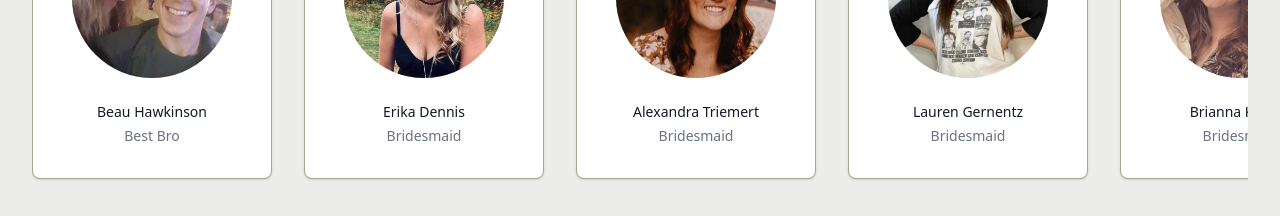
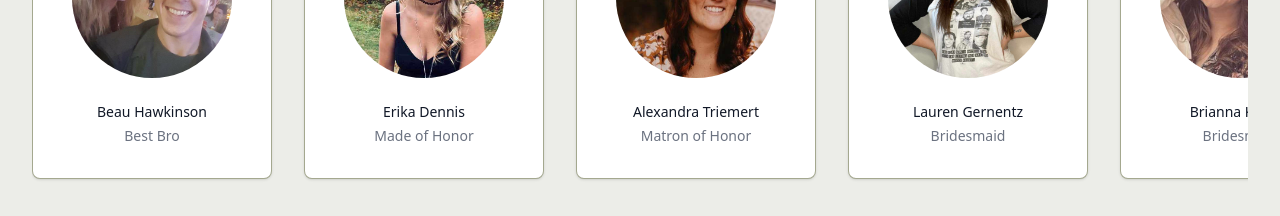
Before and after one commit to Twonarly1/clay-wedding, a Next.js app: page /wedding-party in a window 1280 px wide. Shown: the part 840-1056 px from the top of the page. Built offline with nearby package versions, Linux system fonts and the light colour scheme.

Commit message:
wedding party

```diff
--- a/app/wedding-party/page.tsx
+++ b/app/wedding-party/page.tsx
@@ -10,8 +10,8 @@ import { Slideshow } from "../../core/slideshow"
 
 const dejahsParty: Person[] = [
     { name: "Beau Hawkinson", role: "Best Bro", imageUrl: "/party/beau.jpg" },
-    { name: "Erika Dennis", role: "Bridesmaid", imageUrl: "/party/erika1.jpg" },
-    { name: "Alexandra Triemert", role: "Bridesmaid", imageUrl: "/party/alex.jpg" },
+    { name: "Erika Dennis", role: "Made of Honor", imageUrl: "/party/erika1.jpg" },
+    { name: "Alexandra Triemert", role: "Matron of Honor", imageUrl: "/party/alex.jpg" },
     { name: "Lauren Gernentz", role: "Bridesmaid", imageUrl: "/party/lauren.jpg" },
     { name: "Brianna Karnes", role: "Bridesmaid", imageUrl: "/party/bri-karnes.jpg" },
     { name: "Jessica Bahn", role: "Bridesmaid", imageUrl: "/party/jess-1.jpg" },
```
